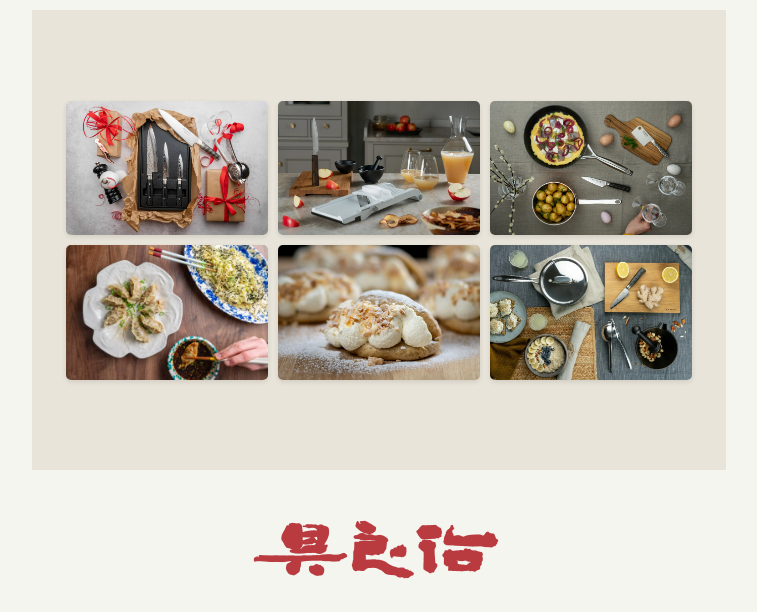
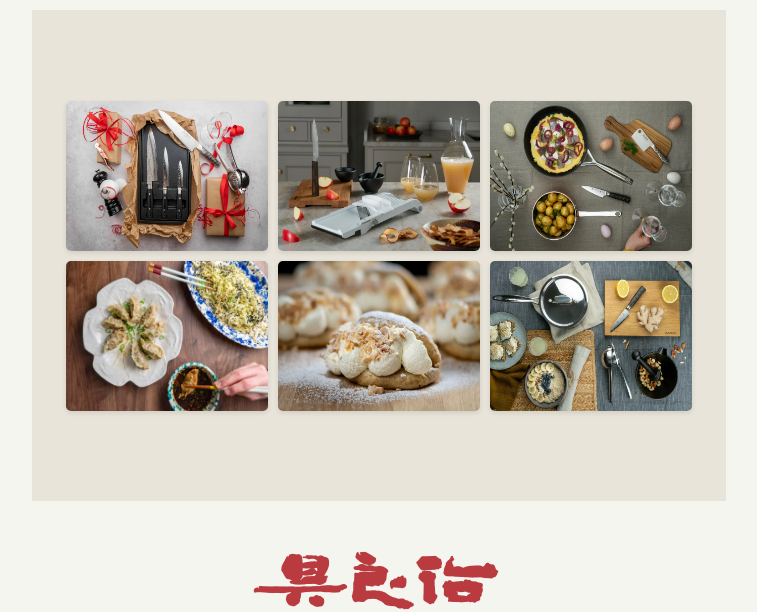
Before and after one commit to ClaraHarder/Virksomhedssite, a plain HTML site: page inspiration.html in a window 1280 px wide. Shown: the part 102-714 px from the top of the page, without its empty margins (261-1018 px from the left). Drawn offline with Linux system fonts and the light colour scheme; files whose address does not match are found by name.

Commit message:
Update inspiration.css

```diff
--- a/css/inspiration.css
+++ b/css/inspiration.css
@@ -99,8 +99,8 @@ h3 {
     }
     .grid-item img {
         width: 100%;
-        height: auto;
-        max-height: 150px;
+        height: 150px;
+
         display: block;
         border-radius: 5px;
         box-shadow: 0 2px 5px rgba(0, 0, 0, 0.1);
```
